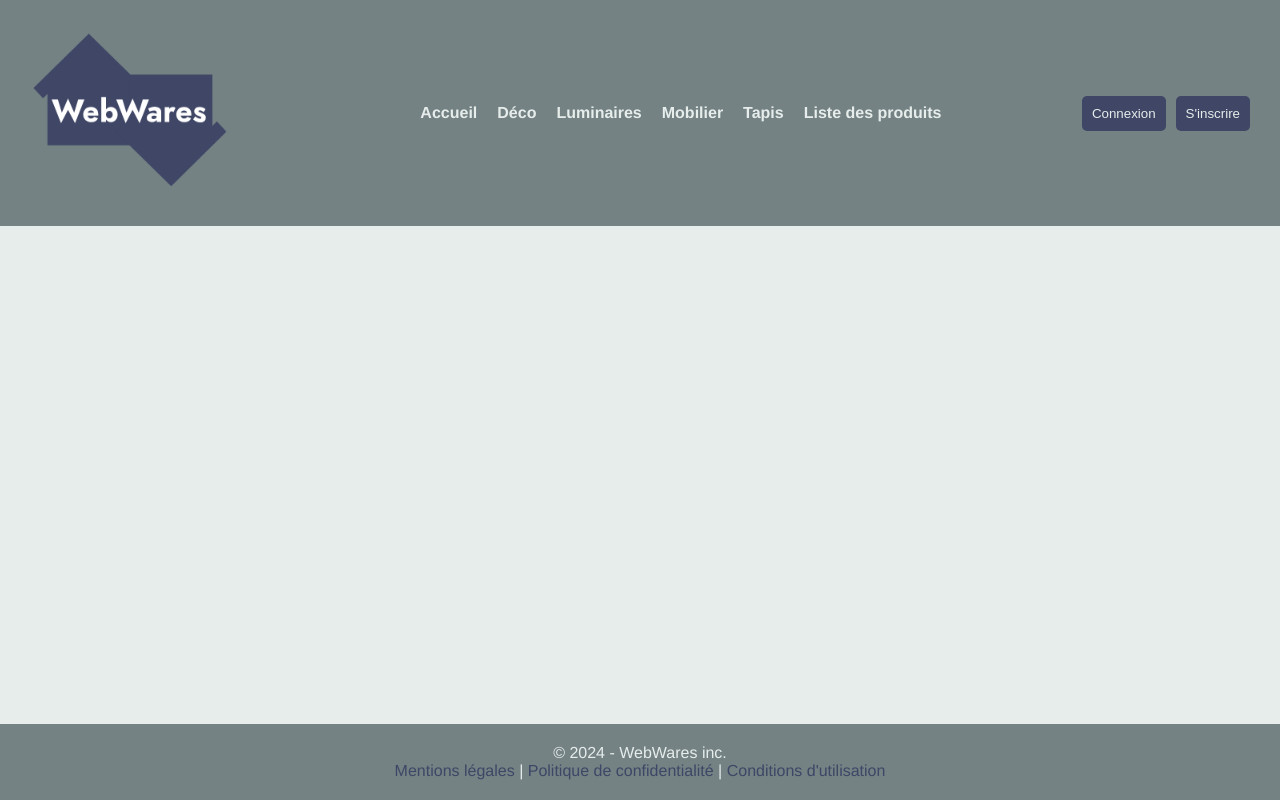
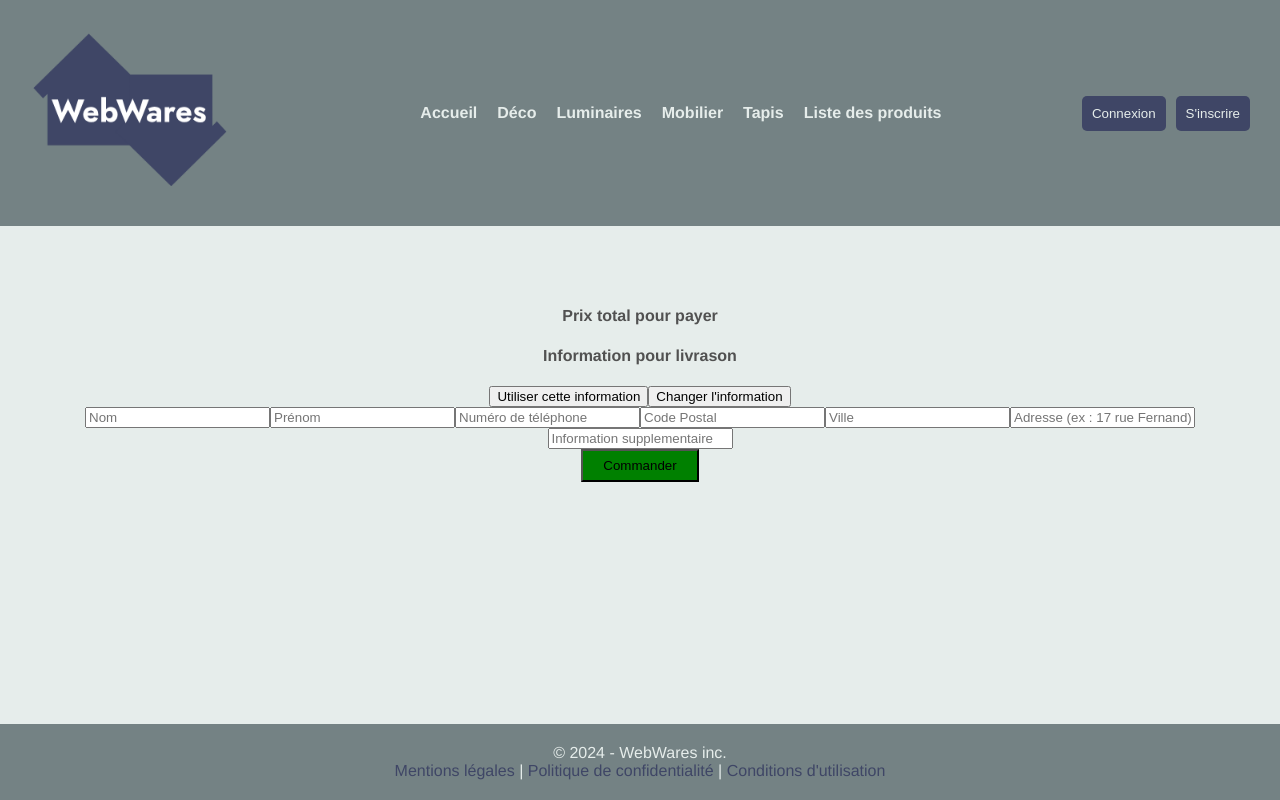
Before and after one commit to Lukas-with-a-k/Projet-WebWares, a Vue app: page /UserCommands in a window 1280 px wide. Built offline with nearby package versions, Linux system fonts and the light colour scheme.

Commit message:
Commands form

```diff
--- a/src/router/index.js
+++ b/src/router/index.js
@@ -26,6 +26,12 @@ const routes = [
   component: () => import("../views/PanierUser.vue"),
 
 },
+{
+  path: "/UserCommands",
+  name: "commands",
+  component: () => import("../views/CommandsUser.vue"),
+
+},
 ];
 const router = createRouter({
   history: createWebHistory(process.env.BASE_URL),
--- a/src/views/CommandsUser.vue
+++ b/src/views/CommandsUser.vue
@@ -1,63 +1,79 @@
 <template>
     <div>
+        <h4>Prix total pour payer</h4>
+       <h4>Information pour livrason</h4>
 
+       <button class="verif">Utiliser cette information</button>
+       <button class="changer">Changer l'information</button>
+<form>
+
+    <div>
+        <input
+      id="name"
+      type="text"
+      placeholder="Nom"
+
+    />
+    <input
+      id="name2"
+      type="text"
+      placeholder="Prénom"
+
+    />
+    <input
+      id="phone"
+      type="text"
+      placeholder="Numéro de téléphone"
+
+    />
+       <input
+      id="postal"
+      type="text"
+      placeholder="Code Postal"
+
+    />
+    <input
+      id="city"
+      type="text"
+      placeholder="Ville"
+
+    />
+    <input
+      id="adress"
+      type="text"
+      placeholder="Adresse (ex : 17 rue Fernand)"
+
+    />
+    <input
+      id="information"
+      type="text"
+      placeholder="Information supplementaire"
+          />
     </div>
+</form>
+    </div>
+    <ButtonComponent label="Commander" @click="commander()" color="green"/>
+
 </template>
 
 <script>
+import ButtonComponent from '@/components/ButtonComponent.vue';
+
+
     export default {
+        components: {
+ButtonComponent
+        },
         data(){
 return {
 
     total: "",
-  // produitsInPanier: [
-  //   {
-  //     id: 1,
-  //     image: 'mobilier-5.jpg',
-  //     titre: 'Table à manger en bois',
-  //     description: 'Table à manger en bois massif avec finition élégante.',
-  //     prix: 299.99,
-  //     moq: 5,
-  //     count: 5,
-  //     categorieId: 1
-  //   },
-  //   {
-  //     id: 2,
-  //     image: 'luminaire-1.jpg',
-  //     titre: 'Lampe moderne',
-  //     description: 'Lampe avec un design moderne et éclairage ajustable.',
-  //     prix: 129.99,
-  //     moq: 10,
-  //     count:10,
-  //     categorieId: 2
-  //   },
-  //   {
-  //     id: 3,
-  //     image: 'tapis-2.jpg',
-  //     titre: 'Tapis en laine',
-  //     description: 'Tapis doux en laine avec motif géométrique.',
-  //     prix: 89.99,
-  //     moq: 20,
-  //     count: 20,
-  //     categorieId: 3
-  //   },
-  //   {
-  //     id: 4,
-  //     image: 'deco-3.jpg',
-  //     titre: 'Vase éthnique en argile',
-  //     description: 'Vase éthnique en argile avec motifs gravés à la main.',
-  //     prix: 49.99,
-  //     moq: 20,
-  //     count: 20,
-  //     categorieId: 4
-  //   },
-  // ],
 
 }
 
  },
  mounted(){
-            // récupérer les paramètre passé depuis le composant userList
+
             this.total = JSON.parse(localStorage.getItem("total"));
 
         }
--- a/src/views/PanierUser.vue
+++ b/src/views/PanierUser.vue
@@ -8,7 +8,6 @@
   <tr class="produit" v-for="(produit, index) in produitsInPanier" :key="index">
      <td> <img  :src="require(`@/assets/${produit.image}`)"></td>
       <td>{{ produit.titre }}</td>
-      <td>{{ produit.description }}</td>
       <td> <p>{{ produit.prix }}</p></td>
 
 
@@ -88,7 +87,7 @@ count: 20,
 categorieId: 4
 },
 ],
-total: ""
+total: 0
 }
 
 },
@@ -118,12 +117,15 @@ subTotal(item) {
    return (item.prix * item.count).toFixed(2);
       },
 panierTotal(){
-  let total =  this.produitsInPanier.reduce((acc, product) =>{
+  return this.produitsInPanier.reduce((acc, product) =>{
 
          return acc + parseFloat(this.subTotal(product), 0)
 
   }, 0).toFixed(2);
-  return total
+
+},
+addTotal(){
+
 },
 
 supprimeProduit(ind){
@@ -138,30 +140,35 @@ supprimeProduit(ind){
 saveToStorage(){
       localStorage.setItem("produitsInPanier", JSON.stringify(this.produitsInPanier));
       localStorage.setItem("total", JSON.stringify(this.total));
-
-
   },
+updateTotal() {
+      this.total = this.panierTotal();
+      this.saveToStorage();
+    },
+    chekPanier(){
+      if (this.produitsInPanier.length <= 0){
+        alert("Votre panier est vide")
+      }
+    }
 },
 watch: {
     produitsInPanier: {
-  deep:true,
-            handler(){
-                localStorage.setItem("produitsInPanier", JSON.stringify(this.produitsInPanier))
+      deep: true,
+      handler() {
+        this.updateTotal();
+      }
     }
   },
- total: {
-handler() {
-  localStorage.setItem("total", JSON.stringify(this.total));
+created(){
+       this.total = localStorage.getItem("total")?JSON.parse(localStorage.getItem("total")):this.panierTotal()
    },
-},
-}
+// mounted(){
+//     if(localStorage.getItem('produitsInPanier')) {this.produitsInPanier = JSON.parse(localStorage.getItem('produitsInPanier'))
+//       }else {
+//     alert("Votre panier est vide")
+//     }
 
-// mounted(){
-//     if(localStorage.getItem('produitsInPanier')) this.produitsInPanier = JSON.parse(localStorage.getItem('produitsInPanier');
 
-// //         // récupérer les paramètre passé depuis le composant userList
-// //         let userId = this.$route.params.id;
-// //         this.products = JSON.parse(localStorage.getItem(`user_${userId}`));
 
 //     }
 
@@ -183,7 +190,7 @@ gap: 15px;
 }
 .produit img{
 
-height: 100px;
+width: 100px;
 }
 span{
 margin: 0 7px;
```
Lines whose indentation alone changed are shown as unchanged.
